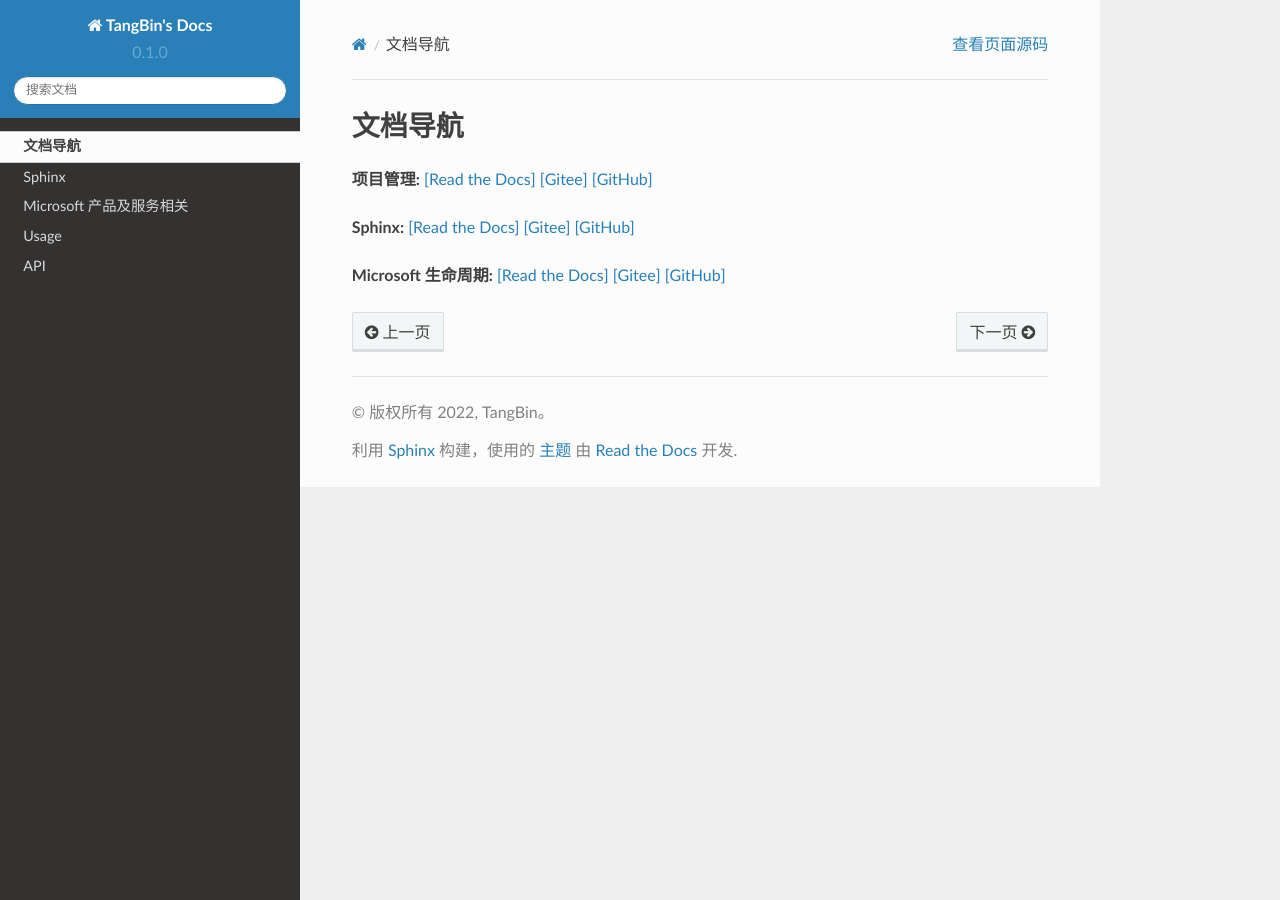
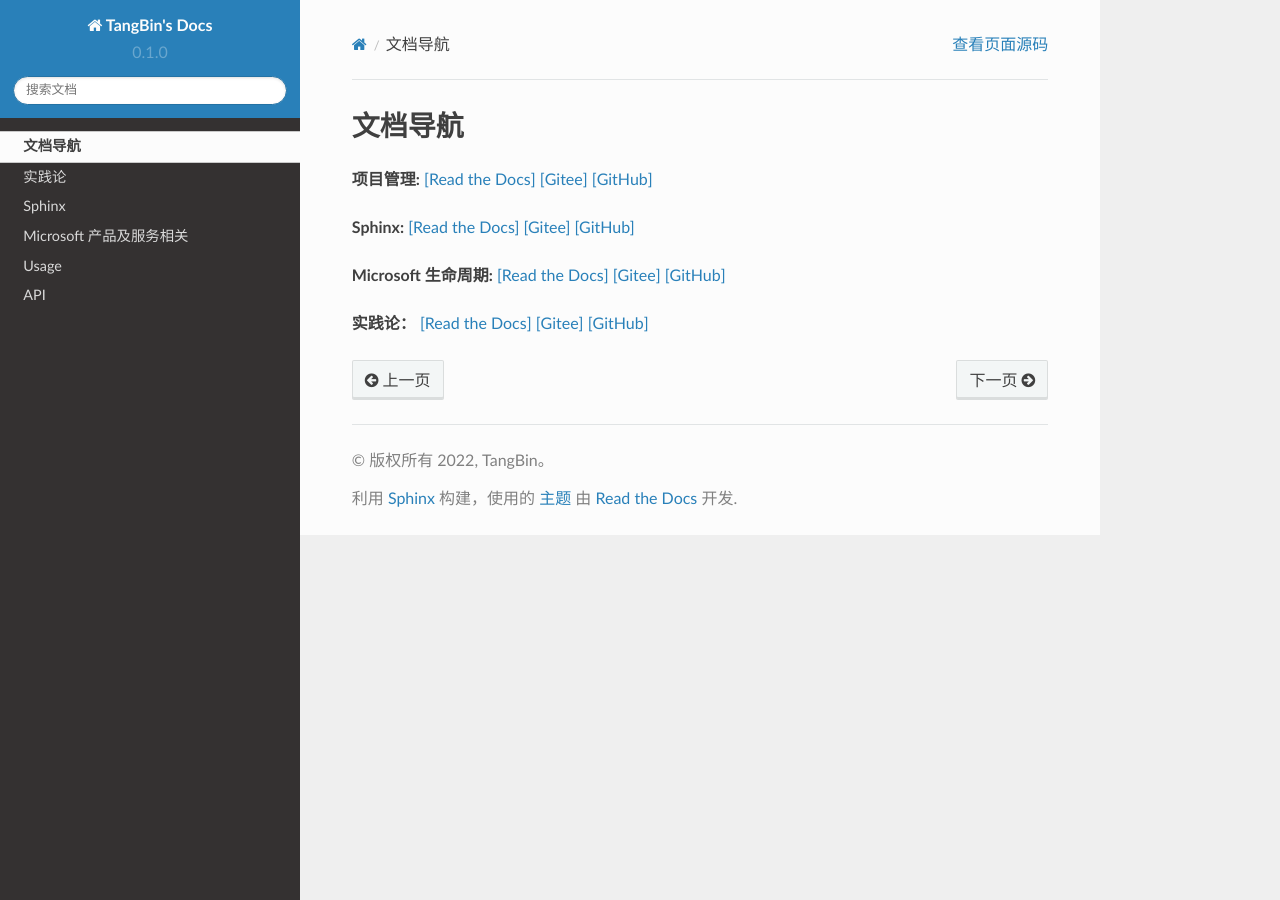
Before and after one commit to arm-tangb/tangb-docs, a Sphinx documentation site: the page built from docs/source/DocumentIndex.rst, in a window 1280 px wide. Built offline with Sphinx 7.4.7 and the Read the Docs theme 2.0.0, drawn with Linux system fonts in a browser that asks for light colours; pages that are not in the unit, such as notebooks, are missing from menus.

Commit message:
[add ] 实践论.rst

```diff
--- a/docs/source/DocumentIndex.rst
+++ b/docs/source/DocumentIndex.rst
@@ -16,3 +16,8 @@
 `[Read the Docs] <https://tangb-docs.readthedocs.io/zh_CN/latest/microsoft.html>`_
 `[Gitee] <https://gitee.com/arm-tangb/tangb-docs/blob/main/docs/source/microsoft.rst>`_
 `[GitHub] <https://github.com/arm-tangb/tangb-docs/blob/main/docs/source/microsoft.rst>`_
+
+**实践论：**
+`[Read the Docs] <https://tangb-docs.readthedocs.io/zh_CN/latest/实践论.html>`_
+`[Gitee] <https://gitee.com/arm-tangb/tangb-docs/blob/main/docs/source/实践论.rst>`_
+`[GitHub] <https://github.com/arm-tangb/tangb-docs/blob/main/docs/source/实践论.rst>`_
```
Also changed, not shown: docs/source/实践论.rst (added, +11 -0 lines).
